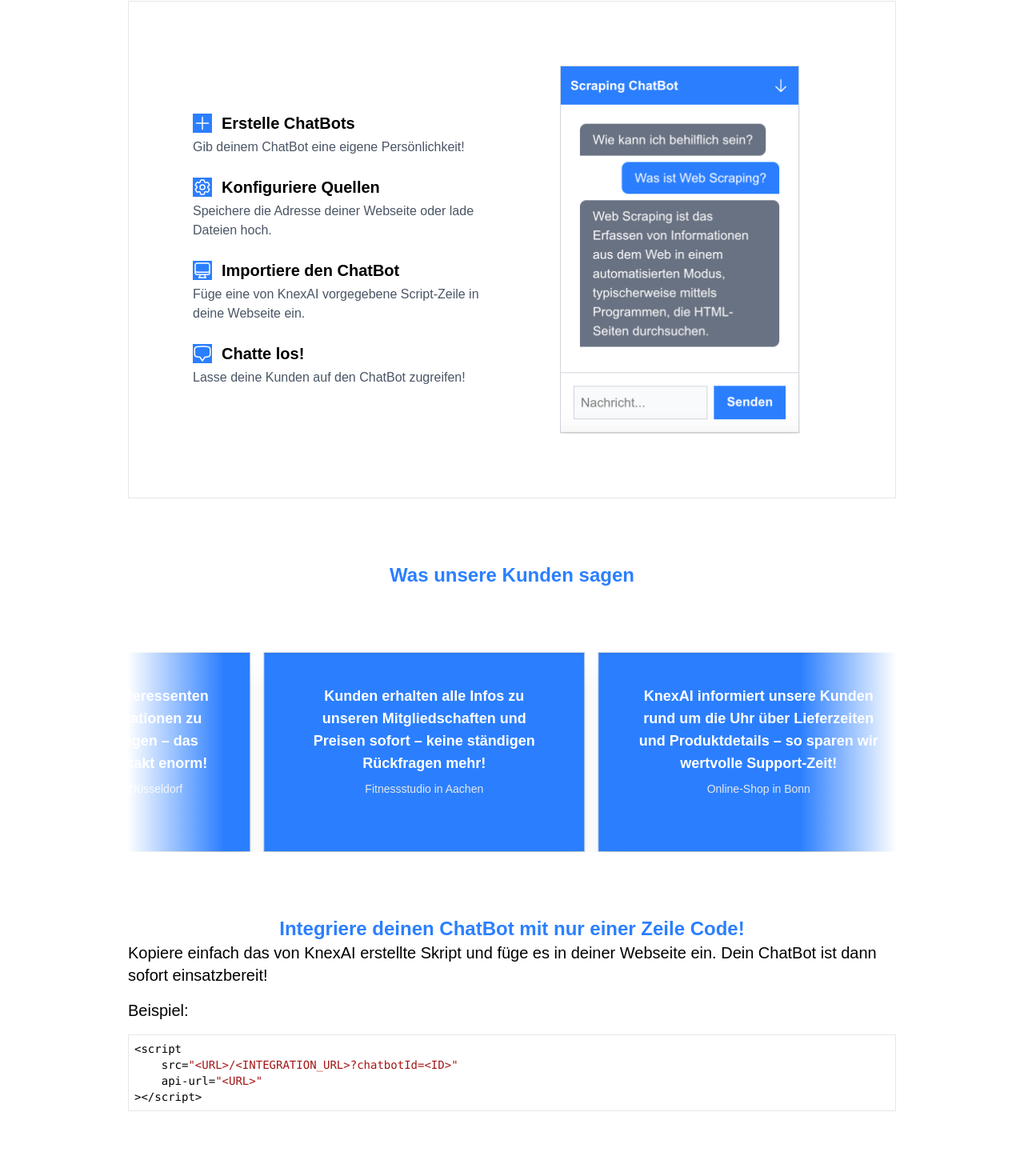
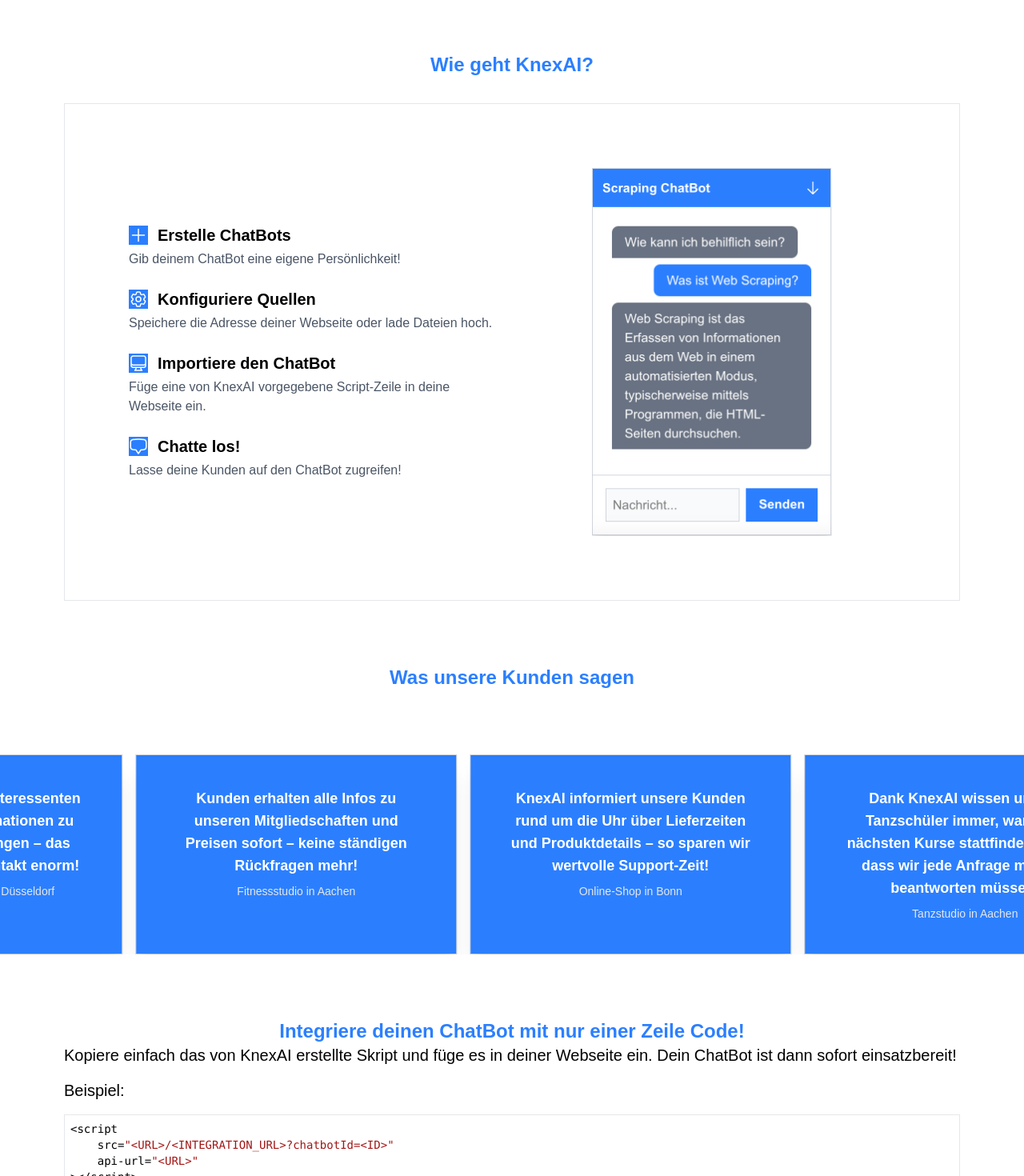
Before and after one commit to JuliusHaring/saas-template, a Next.js app: page / in a window 1280 px wide. Shown: the part 940-2410 px from the top of the page at 80% size. Built offline with nearby package versions, Linux system fonts and the light colour scheme; no server answers.

Commit message:
style: make landingpage fill content

```diff
--- a/src/app/page.tsx
+++ b/src/app/page.tsx
@@ -15,7 +15,7 @@
     <div>
       <LandingNavBar />
 
-      <div className="text-xl lg:px-40 md:px-10 px-4 mt-8">
+      <div className="text-xl mt-8">
         <LandingPageItem name="eyecatcher">
           <EyeCatcher />
         </LandingPageItem>
--- a/src/lib/components/shared/organisms/HowTo.tsx
+++ b/src/lib/components/shared/organisms/HowTo.tsx
@@ -8,7 +8,7 @@
 
 export const HowTo: React.FC = () => {
   return (
-    <div className="grid grid-cols-1 md:grid-cols-2 gap-10 mt-8 border border-gray-200 p-20 items-center">
+    <div className="grid grid-cols-1 md:grid-cols-2 gap-10 mt-8 border border-gray-200 p-20 md:mx-20 mx-4 items-center">
       {/* Text & Steps */}
       <div className="flex flex-col justify-center">
         <ul className="space-y-6 text-lg">
--- a/src/lib/components/shared/organisms/SnippetExample.tsx
+++ b/src/lib/components/shared/organisms/SnippetExample.tsx
@@ -8,7 +8,7 @@
     .replace("api/chatbot/integrate", "<INTEGRATION_URL>");
 
   return (
-    <div className="space-y-4">
+    <div className="space-y-4 md:px-20 px-4">
       <p>
         Kopiere einfach das von KnexAI erstellte Skript und füge es in deiner
         Webseite ein. Dein ChatBot ist dann sofort einsatzbereit!
--- a/src/lib/components/shared/organisms/Testimonies.tsx
+++ b/src/lib/components/shared/organisms/Testimonies.tsx
@@ -63,8 +63,8 @@
 const Carousel = () => {
   return (
     <div className="overflow-hidden mt-20 relative">
-      <div className="absolute inset-y-0 left-0 w-30 bg-gradient-to-r from-white to-transparent pointer-events-none z-10"></div>
-      <div className="absolute inset-y-0 right-0 w-30 bg-gradient-to-l from-white to-transparent pointer-events-none z-10"></div>
+      {/* <div className="absolute inset-y-0 left-0 w-30 bg-gradient-to-r from-white to-transparent pointer-events-none z-10"></div>
+      <div className="absolute inset-y-0 right-0 w-30 bg-gradient-to-l from-white to-transparent pointer-events-none z-10"></div> */}
       <div className="flex w-max animate-marquee gap-4 transition-transform ease-in-out duration-700">
         {[...TESTIMONIALS, ...TESTIMONIALS].map((testimony, i) => (
           <Card
```
